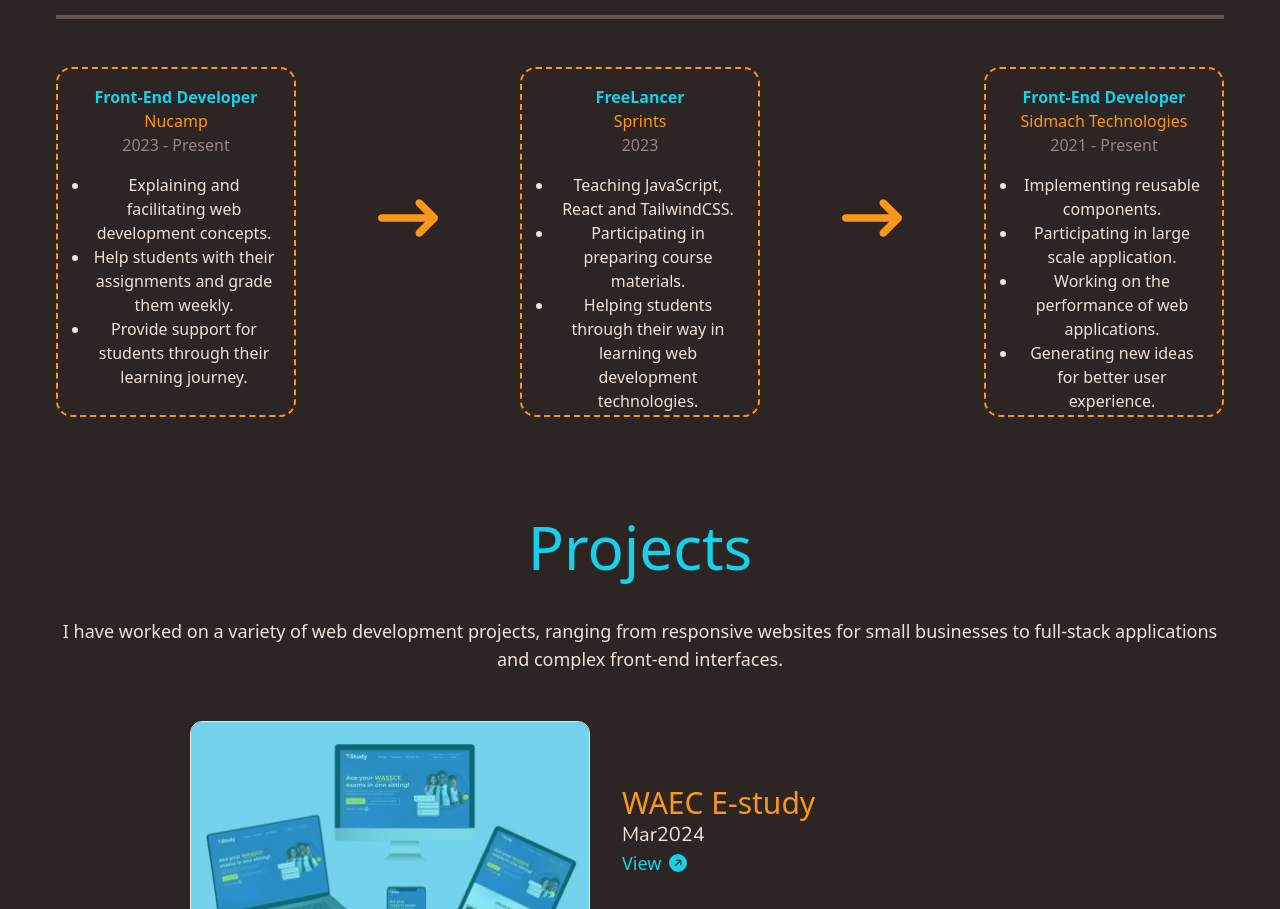
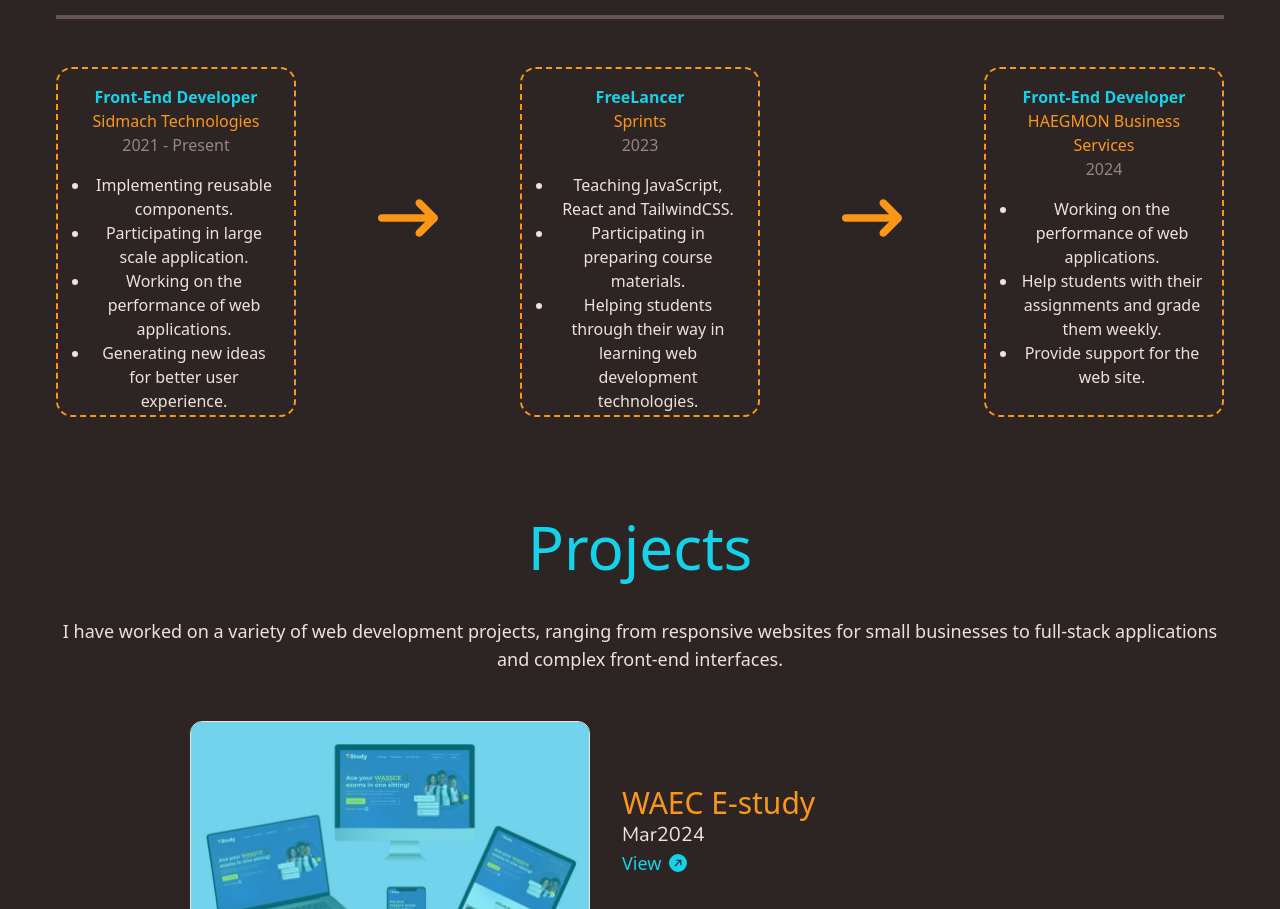
Before and after one commit to maggiemadge/Portfolio, a React (Vite) app in the folder ap-portfolio/: page / in a window 1280 px wide. Shown: the part 2660-3569 px from the top of the page. Built offline with nearby package versions, Linux system fonts and the light colour scheme.

Commit message:
added experience

```diff
--- a/ap-portfolio/src/components/experienceSection/AllExperiences.jsx
+++ b/ap-portfolio/src/components/experienceSection/AllExperiences.jsx
@@ -6,12 +6,13 @@
 const experiences = [
   {
     job: "Front-End Developer",
-    company: "Nucamp",
-    date: "2023 - Present",
+    company: "Sidmach Technologies",
+    date: "2021 - Present",
     responsibilities: [
-      "Explaining and facilitating web development concepts.",
-      "Help students with their assignments and grade them weekly.",
-      "Provide support for students through their learning journey.",
+      "Implementing reusable components.",
+      "Participating in large scale application.",
+      "Working on the performance of web applications.",
+      "Generating new ideas for better user experience.",
     ],
   },
   {
@@ -26,15 +27,16 @@
   },
   {
     job: "Front-End Developer",
-    company: "Sidmach Technologies",
-    date: "2021 - Present",
+    company: "HAEGMON Business Services",
+    date: "2024",
     responsibilities: [
-      "Implementing reusable components.",
-      "Participating in large scale application.",
       "Working on the performance of web applications.",
-      "Generating new ideas for better user experience.",
+      "Help students with their assignments and grade them weekly.",
+      "Provide support for the web site.",
     ],
   },
+
+
 ];
 
 const AllExperiences = () => {
```
